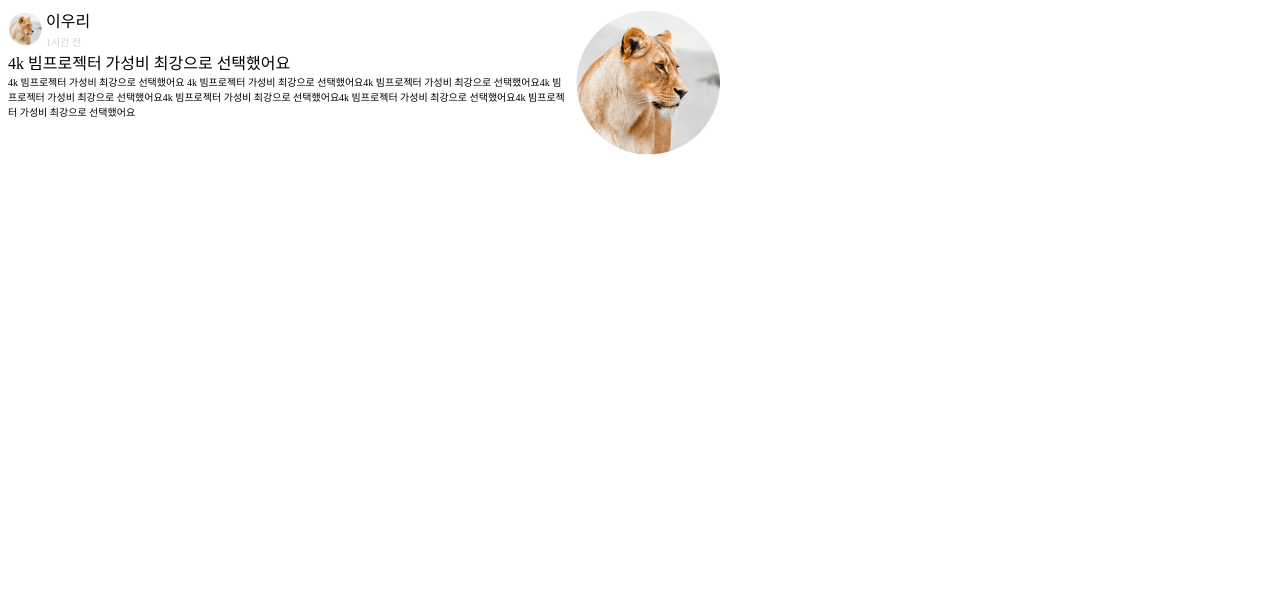
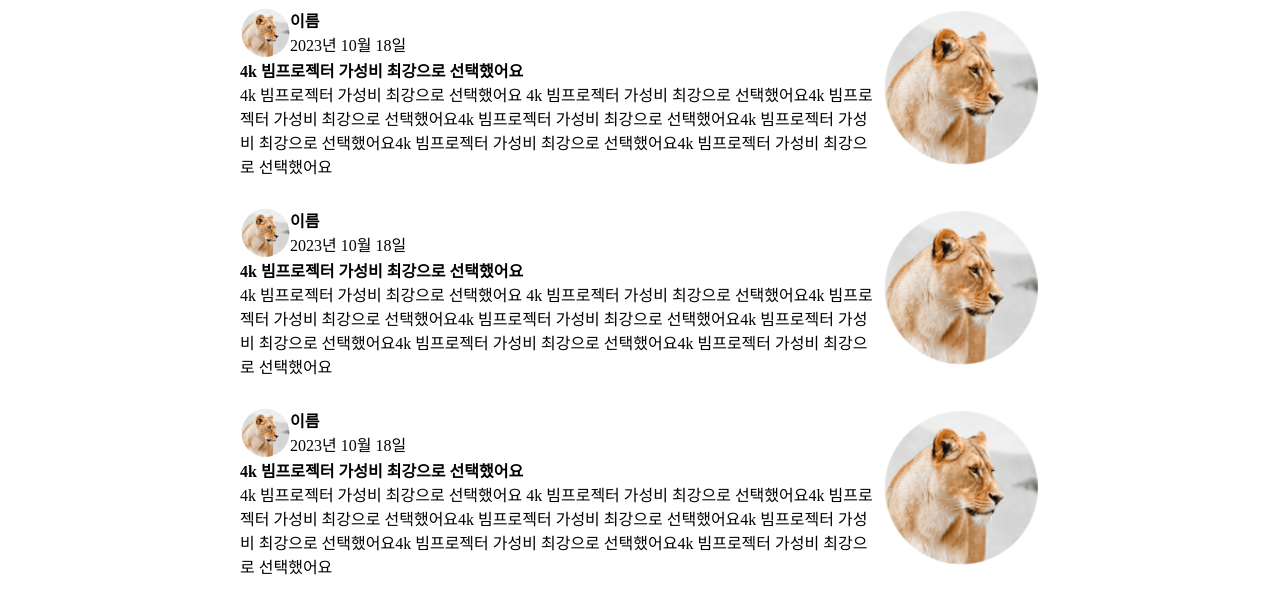
Before and after one commit to dskim9752/CodeApple, a plain HTML site: page htmlCss/inline-block.html in a window 1280 px wide. Drawn offline with Linux system fonts and the light colour scheme.

Commit message:
숙제 해설 공부: inline-block,  float도 적절히 사용(더 사용하기 편함)

```diff
--- a/htmlCss/inline-block.html
+++ b/htmlCss/inline-block.html
@@ -7,19 +7,70 @@
 </head>
 <body>
    <div class="container">
+        <div class="blog-content">
+            <div>
+                <img src="lion.png" class="blog-profile">
+                <div class="blog-name">
+                     <h4 style="margin: 0;">이름</h4>
+                    <p style="margin: 0;">2023년 10월 18일</p>
+                </div>
+            </div>
+            <div style="clear: both;">
+                <h4 style="margin: 0;">4k 빔프로젝터 가성비 최강으로 선택했어요</h4>
+                <p style="margin: 0;">4k 빔프로젝터 가성비 최강으로 선택했어요 4k 빔프로젝터 가성비 최강으로 선택했어요4k 빔프로젝터 가성비 최강으로 선택했어요4k 빔프로젝터 가성비 최강으로 선택했어요4k 빔프로젝터 가성비 최강으로 선택했어요4k 빔프로젝터 가성비 최강으로 선택했어요4k 빔프로젝터 가성비 최강으로 선택했어요</p>
+            </div>
+        </div>
+        <div class="bolg-img"><img style="width: 100%" src="lion.png"></div>
+  </div>
+     <div class="container">
+        <div class="blog-content">
+            <div>
+                <img src="lion.png" class="blog-profile">
+                <div class="blog-name">
+                     <h4 style="margin: 0;">이름</h4>
+                    <p style="margin: 0;">2023년 10월 18일</p>
+                </div>
+            </div>
+            <div style="clear: both;">
+                <h4 style="margin: 0;">4k 빔프로젝터 가성비 최강으로 선택했어요</h4>
+                <p style="margin: 0;">4k 빔프로젝터 가성비 최강으로 선택했어요 4k 빔프로젝터 가성비 최강으로 선택했어요4k 빔프로젝터 가성비 최강으로 선택했어요4k 빔프로젝터 가성비 최강으로 선택했어요4k 빔프로젝터 가성비 최강으로 선택했어요4k 빔프로젝터 가성비 최강으로 선택했어요4k 빔프로젝터 가성비 최강으로 선택했어요</p>
+            </div>
+        </div>
+        <div class="bolg-img"><img style="width: 100%" src="lion.png"></div>
+  </div>
+     <div class="container">
+        <div class="blog-content">
+            <div>
+                <img src="lion.png" class="blog-profile">
+                <div class="blog-name">
+                     <h4 style="margin: 0;">이름</h4>
+                    <p style="margin: 0;">2023년 10월 18일</p>
+                </div>
+            </div>
+            <div style="clear: both;">
+                <h4 style="margin: 0;">4k 빔프로젝터 가성비 최강으로 선택했어요</h4>
+                <p style="margin: 0;">4k 빔프로젝터 가성비 최강으로 선택했어요 4k 빔프로젝터 가성비 최강으로 선택했어요4k 빔프로젝터 가성비 최강으로 선택했어요4k 빔프로젝터 가성비 최강으로 선택했어요4k 빔프로젝터 가성비 최강으로 선택했어요4k 빔프로젝터 가성비 최강으로 선택했어요4k 빔프로젝터 가성비 최강으로 선택했어요</p>
+            </div>
+        </div>
+        <div class="bolg-img"><img style="width: 100%" src="lion.png"></div>
+  </div>
+</body>
+</html>
+
+
+
+
+<!--
    <div class="main-box">
-    <div class="profile-box"><img style="width: 34px" src="lion.png"></div>
-    <div class="sub-box">
-     <div><a style="font-size: 16px;">이우리</a></div>
-     <div><a style="font-size: 10px; color: lightgray">1시간 전</a></div>
+    <div class="content-box"><img style="width: 34px" src="lion.png"></div>
+    <div class="content-box">
+     <div><h4 style="margin: 0; font-size: 16px;">이우리</h4></div>
+     <div><p style="margin: 0; font-size: 10px; color: lightgray">1시간 전</p></div>
    </div>
-   <div class="content-box">
+   <div class="content-box" style="clear: both">
    <div><a style="font-size: 16px;"> 4k 빔프로젝터 가성비 최강으로 선택했어요</a></div>
     <div ><a style="font-size: 10px;">4k 빔프로젝터 가성비 최강으로 선택했어요 4k 빔프로젝터 가성비 최강으로 선택했어요4k 빔프로젝터 가성비 최강으로 선택했어요4k 빔프로젝터 가성비 최강으로 선택했어요4k 빔프로젝터 가성비 최강으로 선택했어요4k 빔프로젝터 가성비 최강으로 선택했어요4k 빔프로젝터 가성비 최강으로 선택했어요</a> </div>
     </div>
    </div>
-   <div class="image-box"><img src="lion.png"> </div>
-  </div>
-
-</body>
-</html>
+   <div class="image-box"><img style="width: 100%" src="lion.png"> </div>
+-->
--- a/htmlCss/main.css
+++ b/htmlCss/main.css
@@ -6,6 +6,9 @@
 }
 .container {
     width: 800px;
+    display: block;
+    margin-left: auto;
+    margin-right: auto;
 }
 
 .header {
@@ -35,27 +38,54 @@
 }
 
 .main-box {
-    width: 70%;
+    width: 80%;
+    height: 200px;
     display: inline-block;
+    background: #eee;
     vertical-align: top;
+    float: left;
 
 }
 
 .image-box {
     width: 20%;
+    height: 200px;
+    background: yellow;
     display: inline-block;
-}
-
-.profile-box {
-    display: inline-block;
-}
-
-.sub-box {
-    display: inline-block;
+     float: left;
 }
 
 .content-box {
+display: inline-block;
+float: left;
+}
+
+
+
+.content-box {
     display: inline-block;
+    width: 100%;
     font-size: 0px;
      vertical-align: top;
 }
+
+.blog-content {
+    width: 80%;
+    height: 200px;
+    float: left;
+}
+
+.bolg-img {
+     width: 20%;
+    height: 200px;
+    float: left;
+}
+
+.blog-profile {
+    width: 50px;
+    float: left;
+}
+
+.blog-name {
+    float: left;
+}
```
